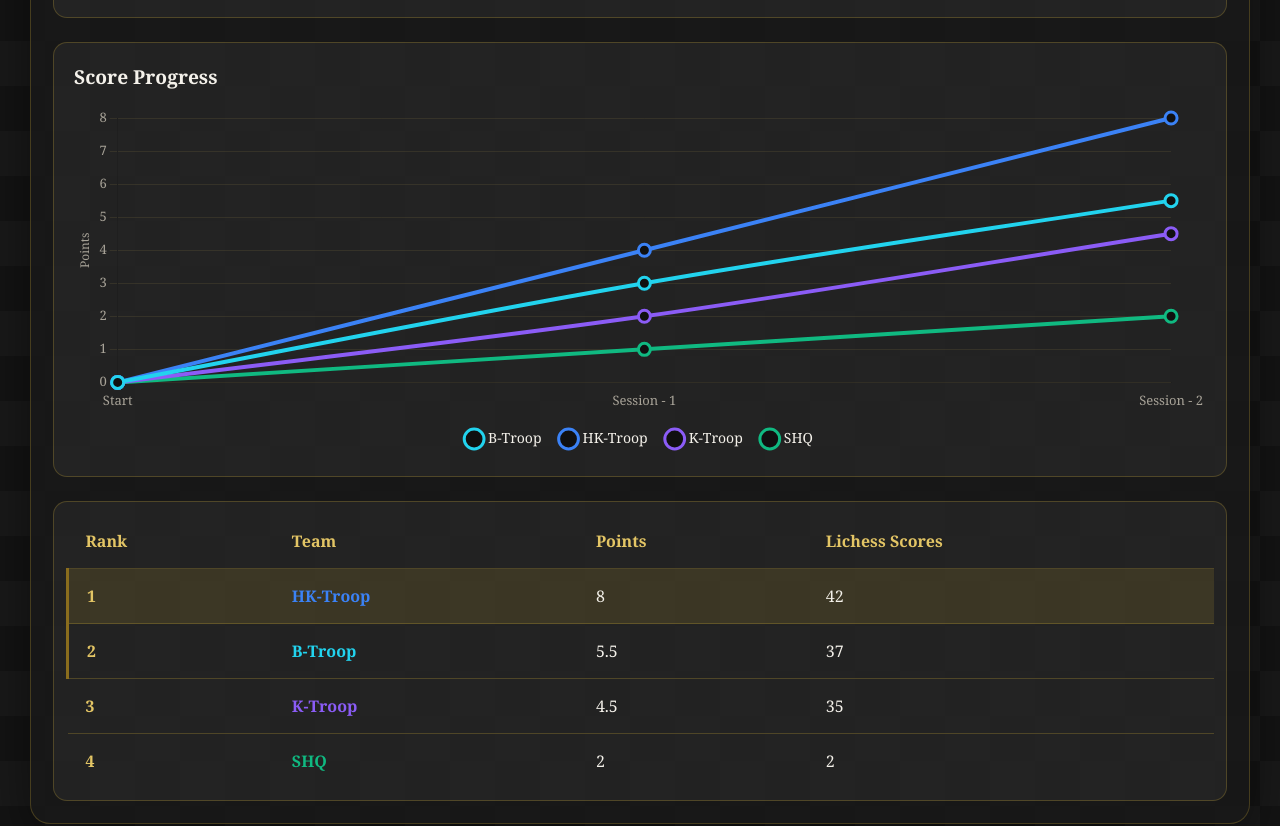
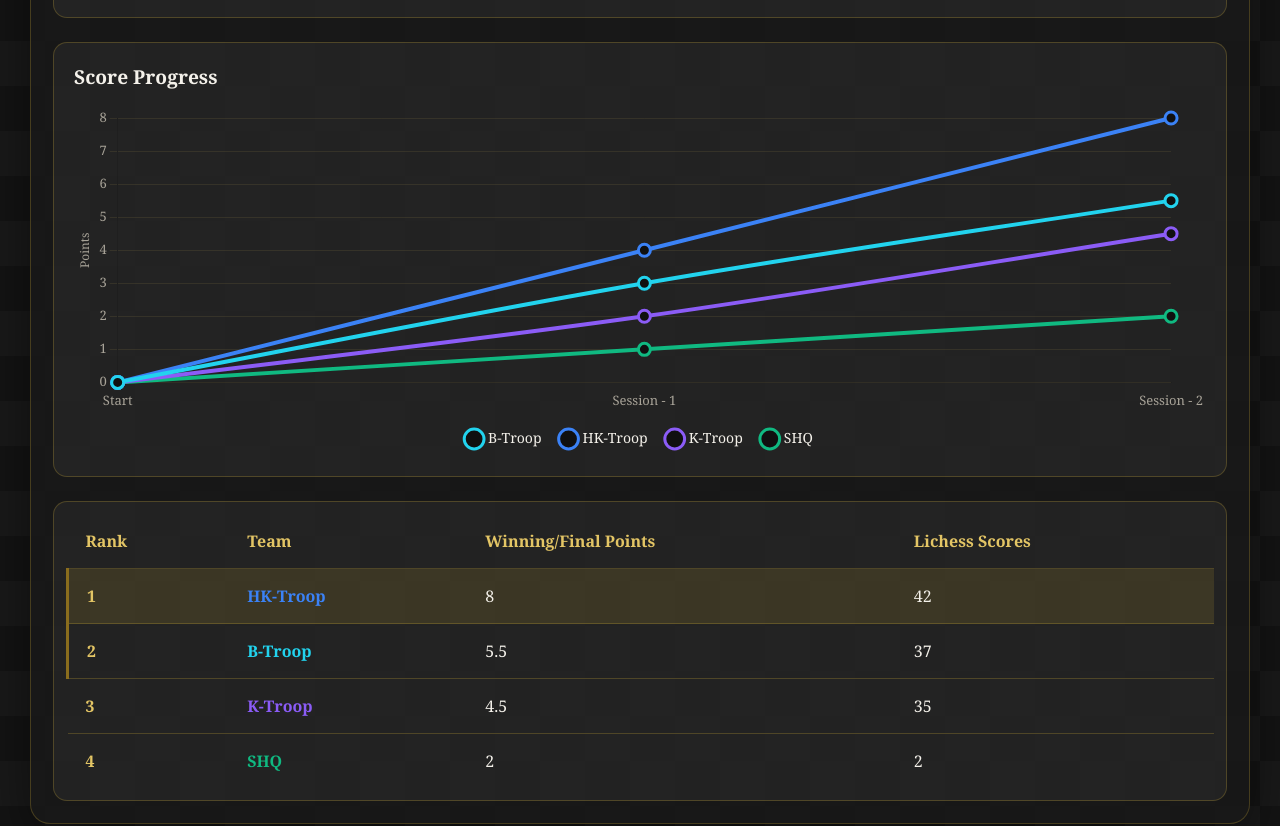
Before and after one commit to Pizza7477/chess-scoreboard, a plain HTML site: page index.html in a window 1280 px wide. Shown: the part 274-1100 px from the top of the page. Drawn offline with nearby package versions, Linux system fonts and the light colour scheme.

Commit message:
updated naming table

```diff
--- a/index.html
+++ b/index.html
@@ -66,7 +66,7 @@
                             <tr>
                                 <th>Rank</th>
                                 <th>Team</th>
-                                <th>Points</th>
+                                <th>Winning/Final Points</th>
                                 <th>Lichess Scores</th>
                             </tr>
                         </thead>
```
